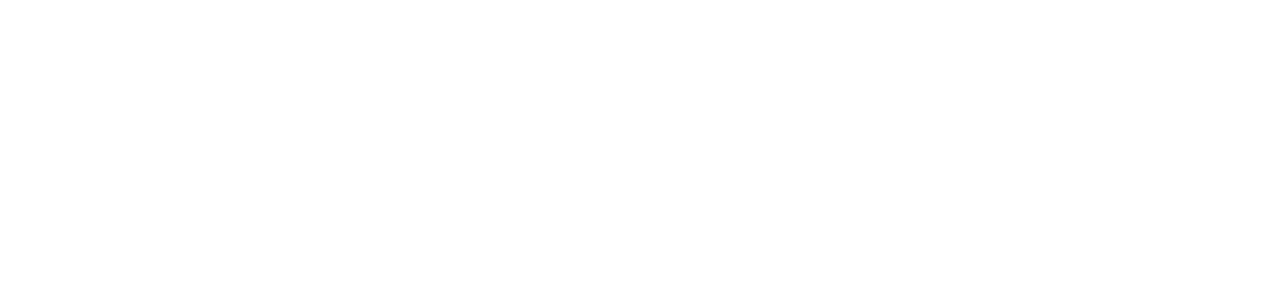
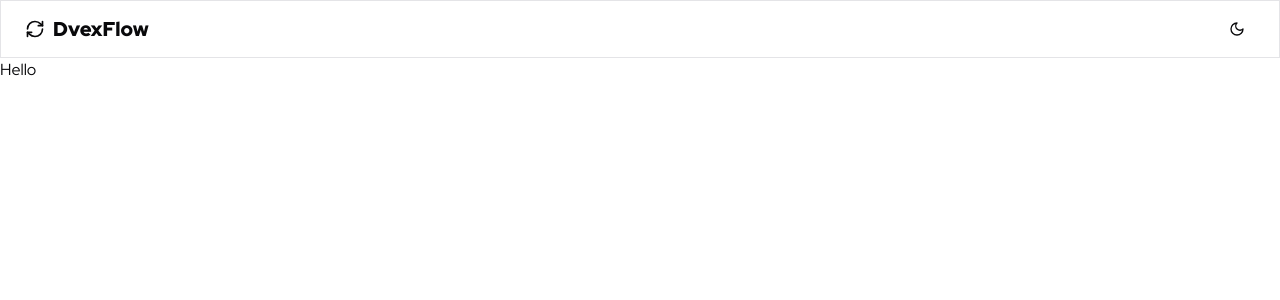
Before and after one commit to aridanpantoja/dvexbit-test, a Next.js app: page / in a window 1280 px wide. Shown: the top 300 px of the page. Built offline with nearby package versions, Linux system fonts and the light colour scheme.

Commit message:
feat(layout): add Navbar and update font
- Replace Outfit font with Red Hat Display
- Add Navbar component to layout
- Implement basic page structure with header and main content
- Update Home page with placeholder content

```diff
--- a/src/app/layout.tsx
+++ b/src/app/layout.tsx
@@ -1,10 +1,11 @@
 import type { Metadata } from 'next'
-import { Outfit } from 'next/font/google'
+import { Red_Hat_Display as RedHatDisplay } from 'next/font/google'
 import './globals.css'
 import { Providers } from '@/providers'
 import { cn } from '@/lib/utils'
+import { Navbar } from '@/components/navbar'
 
-const outfit = Outfit({ subsets: ['latin'] })
+const redHatDisplay = RedHatDisplay({ subsets: ['latin'] })
 
 export const metadata: Metadata = {
   title: 'DvexFlow',
@@ -18,8 +19,13 @@
 }>) {
   return (
     <html lang="en">
-      <body className={cn('min-h-screen antialiased', outfit.className)}>
-        <Providers>{children}</Providers>
+      <body className={cn('min-h-screen antialiased', redHatDisplay.className)}>
+        <Providers>
+          <div className="flex h-full w-full flex-col">
+            <Navbar />
+            <main className="flex-1">{children}</main>
+          </div>
+        </Providers>
       </body>
     </html>
   )
--- a/src/app/page.tsx
+++ b/src/app/page.tsx
@@ -1,3 +1,3 @@
 export default function Home() {
-  return <></>
+  return <div>Hello</div>
 }
--- /dev/null
+++ b/src/components/navbar.tsx
@@ -0,0 +1,40 @@
+import { buttonVariants } from '@/components/ui/button'
+import {
+  Tooltip,
+  TooltipContent,
+  TooltipTrigger,
+} from '@/components/ui/tooltip'
+import { WidthWrapper } from '@/components/width-wrapper'
+import { Moon, RefreshCw } from 'lucide-react'
+import Link from 'next/link'
+
+export function Navbar() {
+  return (
+    <header className="border">
+      <WidthWrapper>
+        <div className="flex h-14 items-center justify-between">
+          <Tooltip>
+            <TooltipTrigger>
+              <Link
+                href="/"
+                className="flex items-center gap-2 text-xl font-black"
+              >
+                <RefreshCw className="size-5" /> DvexFlow
+              </Link>
+            </TooltipTrigger>
+            <TooltipContent>Back to home</TooltipContent>
+          </Tooltip>
+
+          <Tooltip>
+            <TooltipTrigger
+              className={buttonVariants({ variant: 'ghost', size: 'icon' })}
+            >
+              <Moon />
+            </TooltipTrigger>
+            <TooltipContent>Dark/light mode</TooltipContent>
+          </Tooltip>
+        </div>
+      </WidthWrapper>
+    </header>
+  )
+}
```
